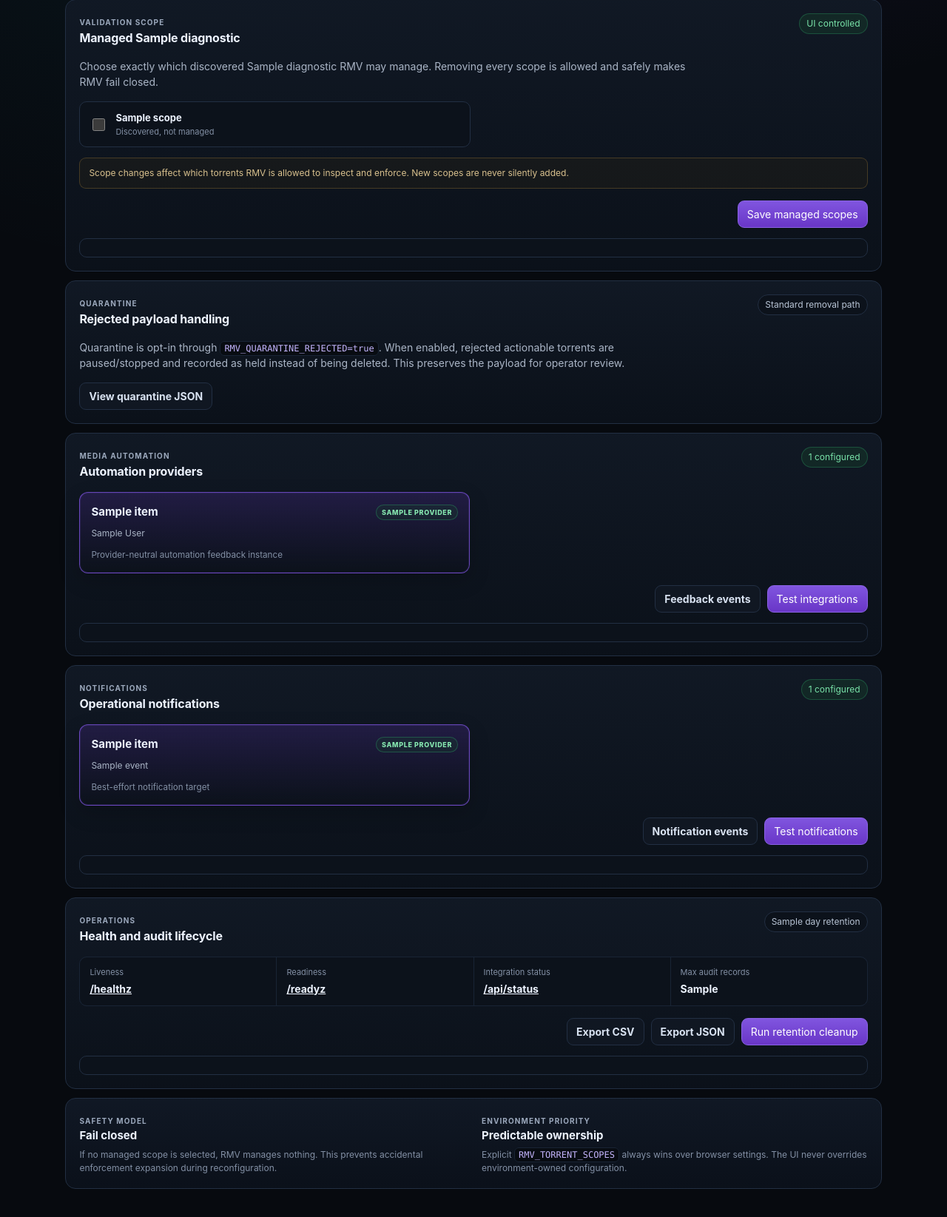
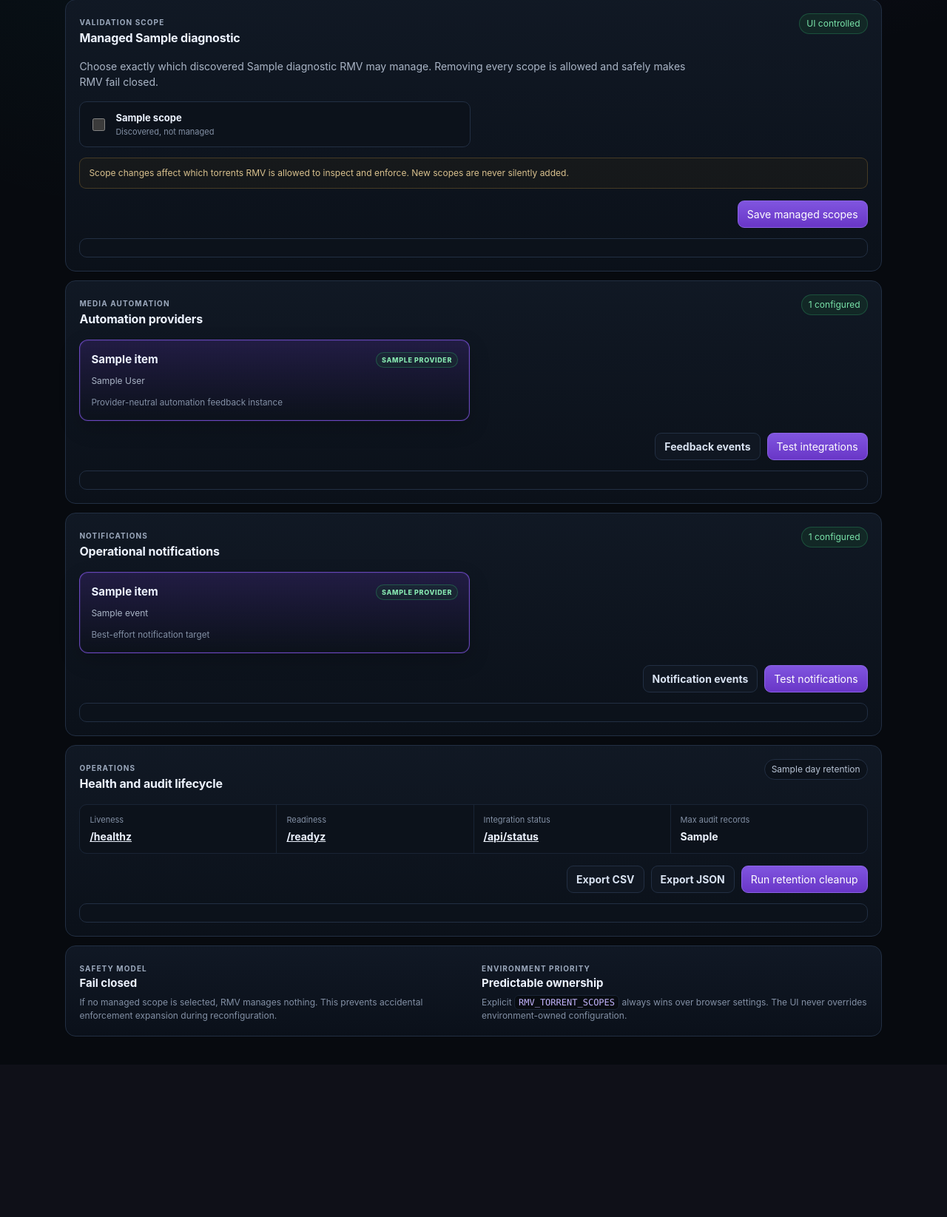
Before and after one commit to RogueAssassin/RogueMediaValidator, a FastAPI app: template app/templates/settings.html in a window 1280 px wide. Shown: the part 501-2146 px from the top of the page at 74% size. After the commit the page ends 1902 px from the top, so only its background shows below. Run offline with FastAPI, Linux system fonts and the light colour scheme; the template is opened without the code that fills it: most values are stand-ins (such as "Sample title", 1, 10 or a date in 2020); parts of the project's set-up code (start-up, migrations or seed data) failed here and were passed over; some libraries are stand-ins or nearby versions.

Commit message:
ui: remove redundant quarantine panel from Settings

```diff
--- a/app/templates/settings.html
+++ b/app/templates/settings.html
@@ -48,6 +48,11 @@
           <div><dt>Mode</dt><dd>{{ 'Dry run' if settings.dry_run else 'Enforcing' }}</dd></div>
           <div><dt>Quarantine</dt><dd>{{ 'Enabled' if settings.quarantine_rejected else 'Disabled' }}</dd></div>
         </dl>
+        {% if settings.quarantine_rejected %}
+        <div class="settings-inline-actions">
+          <a class="text-link" href="/api/quarantine" target="_blank" rel="noopener">Review quarantined items</a>
+        </div>
+        {% endif %}
       </section>
 
       <section class="panel settings-scopes">
@@ -96,20 +101,6 @@
             <div id="scope-result" class="setup-result" role="status" aria-live="polite" hidden></div>
           </form>
         {% endif %}
-      </section>
-
-      <section class="panel settings-summary">
-        <div class="panel-title">
-          <div>
-            <span class="section-label">Quarantine</span>
-            <h2>Rejected payload handling</h2>
-          </div>
-          <span class="state {{ 'ok' if settings.quarantine_rejected else 'neutral' }}">{{ 'Hold instead of delete' if settings.quarantine_rejected else 'Standard removal path' }}</span>
-        </div>
-        <p class="settings-help">
-          Quarantine is opt-in through <code>RMV_QUARANTINE_REJECTED=true</code>. When enabled, rejected actionable torrents are paused/stopped and recorded as held instead of being deleted. This preserves the payload for operator review.
-        </p>
-        <a class="button secondary" href="/api/quarantine" target="_blank" rel="noopener">View quarantine JSON</a>
       </section>
 
       <section class="panel settings-summary">
```
